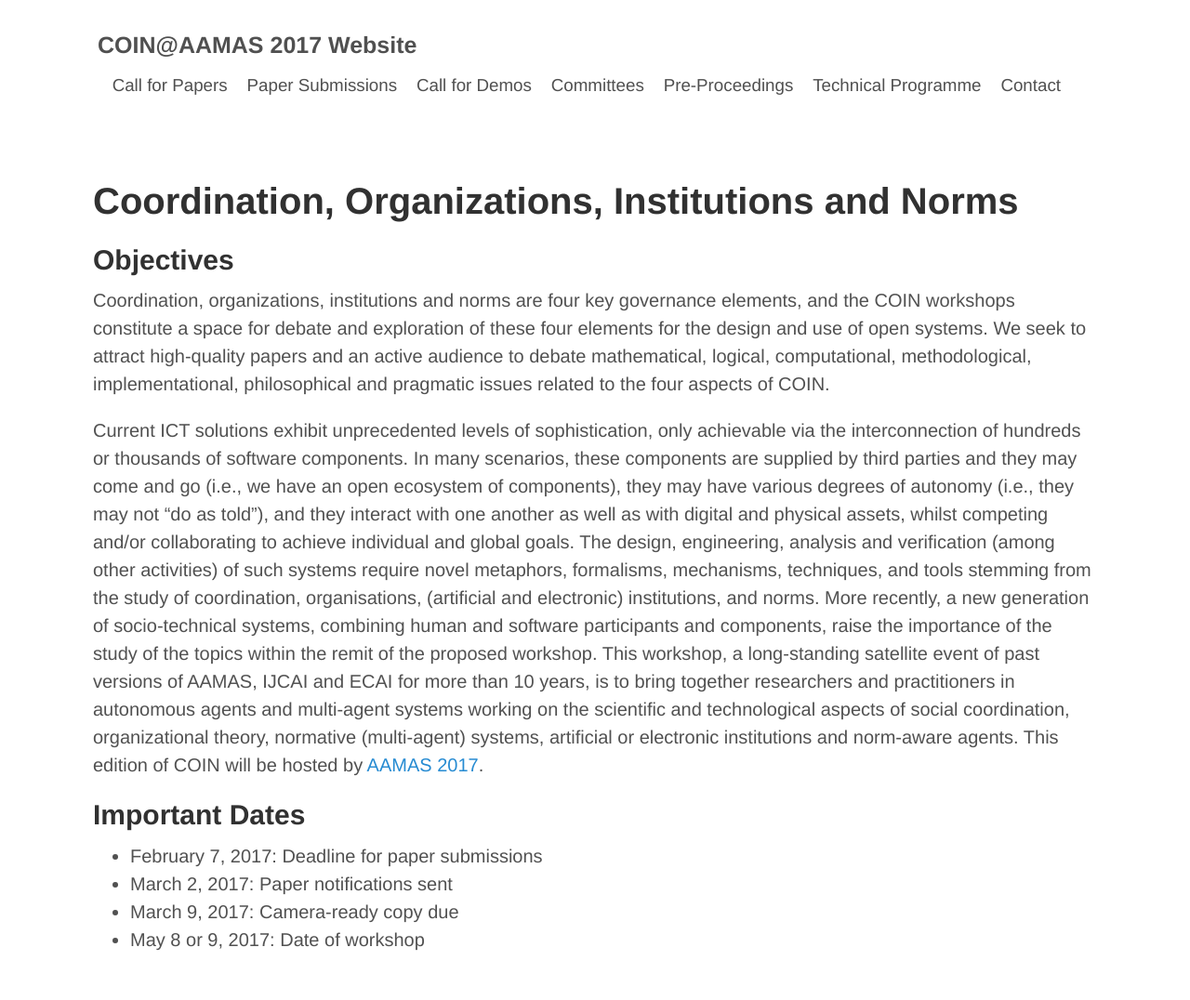
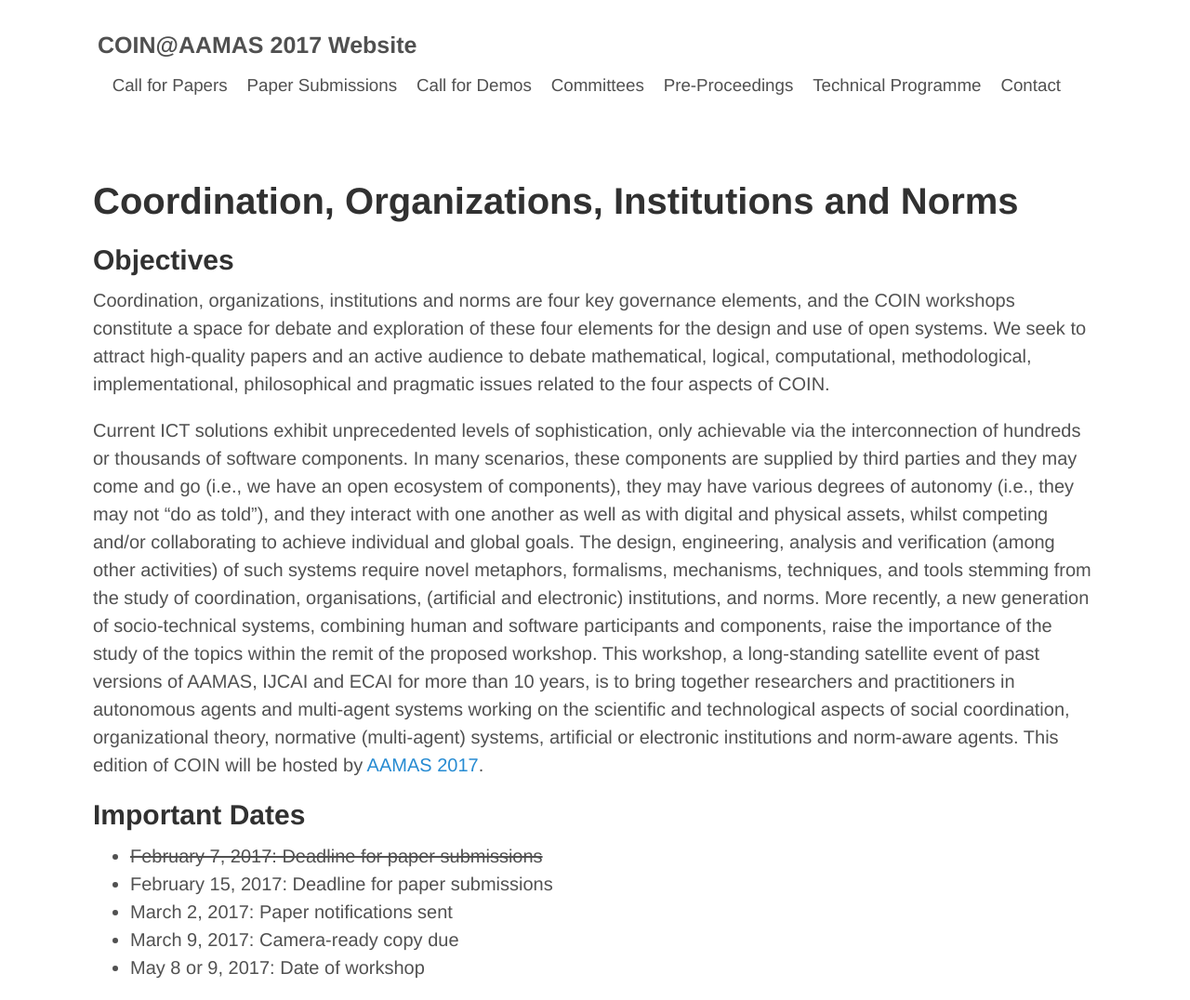
Before and after one commit to coin-workshop/coin-2017, a Jekyll site: the page built from index.md, in a window 1280 px wide. Shown: the whole page at 93% size. Built offline with Jekyll 4.4.1, drawn with Linux system fonts in a browser that asks for light colours; before the commit the page ends 1046 px from its top, so only the background shows below that.

Commit message:
New dates for paper submission.

```diff
--- a/call_for_demos.txt
+++ b/call_for_demos.txt
@@ -66,7 +66,8 @@ Important Dates
 
 All deadlines are at 23:59 UTC-12.
 
--   February 7, 2017: Deadline for demo submissions
+-   ~~February 7, 2017: Deadline for demo submissions~~
+-   February 15, 2017: Deadline for demo submissions
 -   March 2, 2017: Demo notifications
 -   March 9, 2017: Camera-ready copy due
 -   May 8 or 9, 2017: Date of workshop
--- a/index.md
+++ b/index.md
@@ -17,7 +17,8 @@ This workshop, a long-standing satellite event of past versions of AAMAS, IJCAI
 
 ## Important Dates
 
-- February 7, 2017: Deadline for paper submissions
+- ~~February 7, 2017: Deadline for paper submissions~~
+- February 15, 2017: Deadline for paper submissions
 - March 2, 2017: Paper notifications sent
 - March 9, 2017: Camera-ready copy due
 - May 8 or 9, 2017: Date of workshop
```
